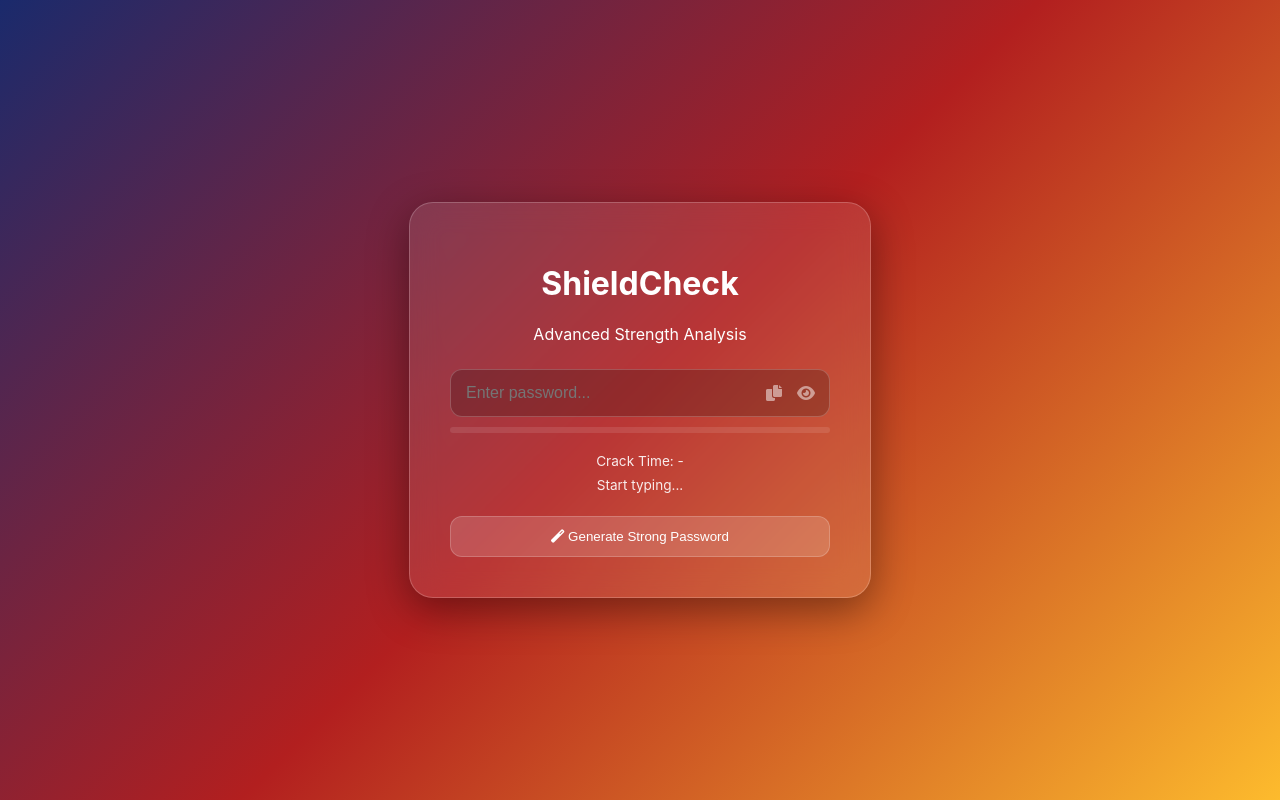
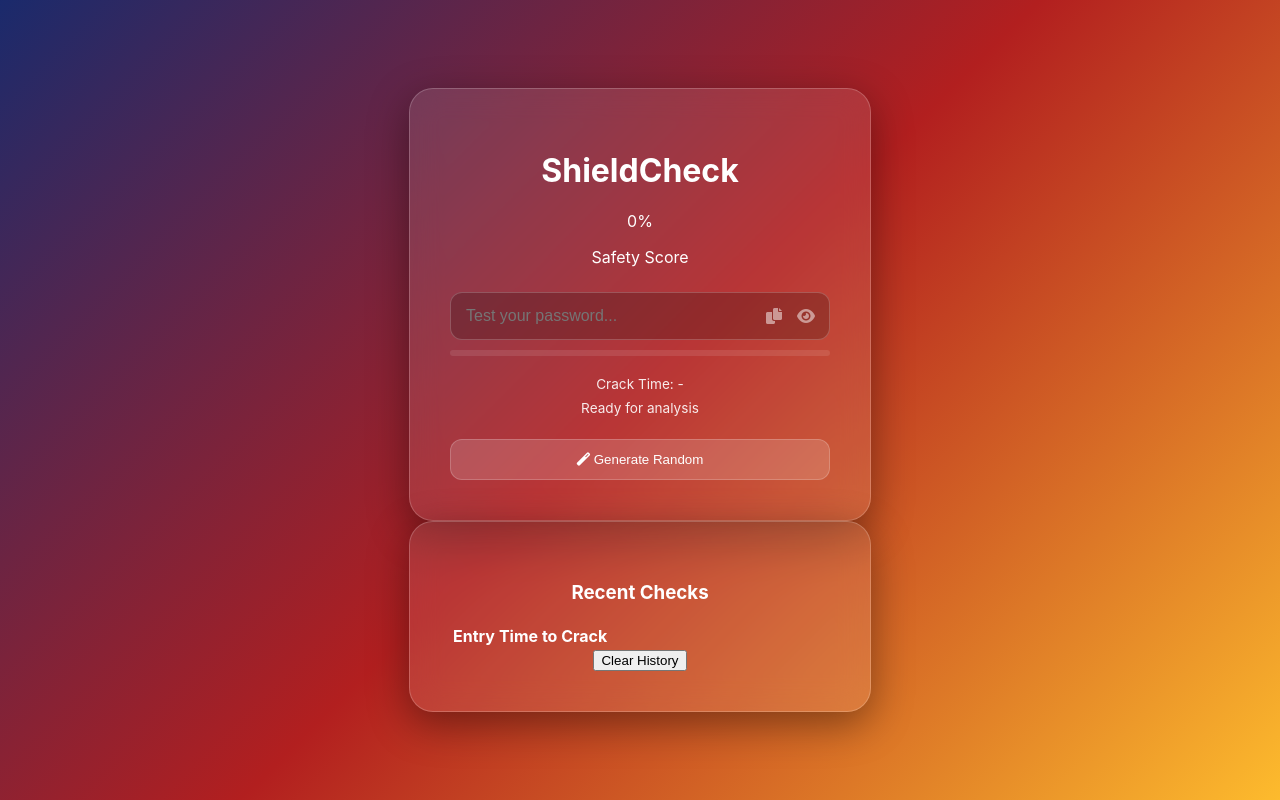
Before and after one commit to karthiksaianala07/Password-Strength-Analyser, a Flask app: page / in a window 1280 px wide. Run offline with Flask 3, Linux system fonts and the light colour scheme; lists and menus that the app fills with data are empty.

Commit message:
Update index.html

```diff
--- a/templates/index.html
+++ b/templates/index.html
@@ -3,19 +3,26 @@
 <head>
     <meta charset="UTF-8">
     <meta name="viewport" content="width=device-width, initial-scale=1.0">
-    <title>ShieldCheck | Password Analyzer</title>
+    <title>ShieldCheck Pro</title>
     <link rel="stylesheet" href="https://cdnjs.cloudflare.com/ajax/libs/font-awesome/6.0.0/css/all.min.css">
     <link rel="stylesheet" href="{{ url_for('static', filename='style.css') }}">
 </head>
 <body>
+    <div class="container">
         <div class="glass-card">
             <h1>ShieldCheck</h1>
-        <p>Advanced Strength Analysis</p>
+
+            <div class="score-container">
+                <div class="circular-progress">
+                    <span id="percentage-text">0%</span>
+                </div>
+                <p>Safety Score</p>
+            </div>
 
             <div class="input-group">
-            <input type="password" id="password" placeholder="Enter password...">
+                <input type="password" id="password" placeholder="Test your password...">
                 <div class="input-icons">
-                <i class="fas fa-copy" id="copyBtn" title="Copy to clipboard"></i>
+                    <i class="fas fa-copy" id="copyBtn"></i>
                     <i class="fas fa-eye" id="togglePassword"></i>
                 </div>
             </div>
@@ -26,14 +33,28 @@
 
             <div class="stats">
                 <p id="time-label">Crack Time: -</p>
-            <p id="feedback-label">Start typing...</p>
+                <p id="feedback-label">Ready for analysis</p>
             </div>
 
             <button id="generateBtn" class="secondary-btn">
-            <i class="fas fa-magic"></i> Generate Strong Password
+                <i class="fas fa-magic"></i> Generate Random
             </button>
         </div>
 
+        <div class="glass-card history-card">
+            <h3>Recent Checks</h3>
+            <table>
+                <thead>
+                    <tr>
+                        <th>Entry</th>
+                        <th>Time to Crack</th>
+                    </tr>
+                </thead>
+                <tbody id="history-body"></tbody>
+            </table>
+            <button id="clearBtn" class="text-btn">Clear History</button>
+        </div>
+    </div>
     <script src="{{ url_for('static', filename='script.js') }}"></script>
 </body>
 </html>
```
Lines whose indentation alone changed are shown as unchanged.
